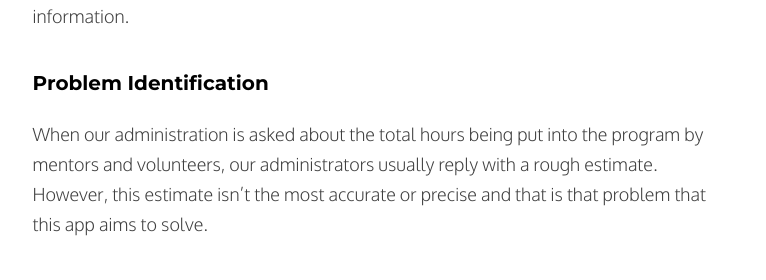
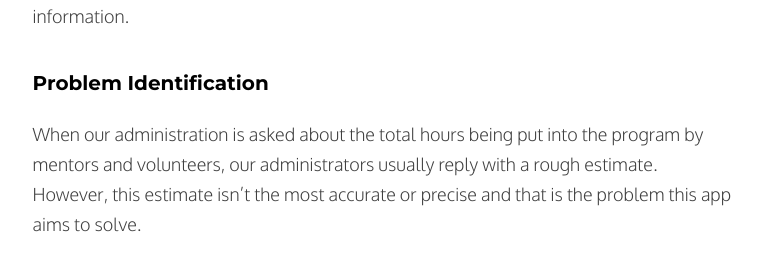
Before and after one commit to ItsMe-Matt/portfolio2, a Next.js app: page /timetracker in a window 1280 px wide. Shown: the part 1706-1986 px from the top of the page, without its empty margins (342-1108 px from the left). Built offline with nearby package versions, Linux system fonts and the light colour scheme.

Commit message:
fixing grammar timetracker

```diff
--- a/pages/timetracker.js
+++ b/pages/timetracker.js
@@ -110,7 +110,7 @@ export default function Timetracker() {
           <SectionCont id='problem'>
             <ProjectH1P
             title='Problem Identification'
-            description='When our administration is asked about the total hours being put into the program by mentors and volunteers, our administrators usually reply with a rough estimate. However, this estimate isn’t the most accurate or precise and that is that problem that this app aims to solve.'
+            description='When our administration is asked about the total hours being put into the program by mentors and volunteers, our administrators usually reply with a rough estimate. However, this estimate isn’t the most accurate or precise and that is the problem this app aims to solve.'
             />
           </SectionCont>
 
```
